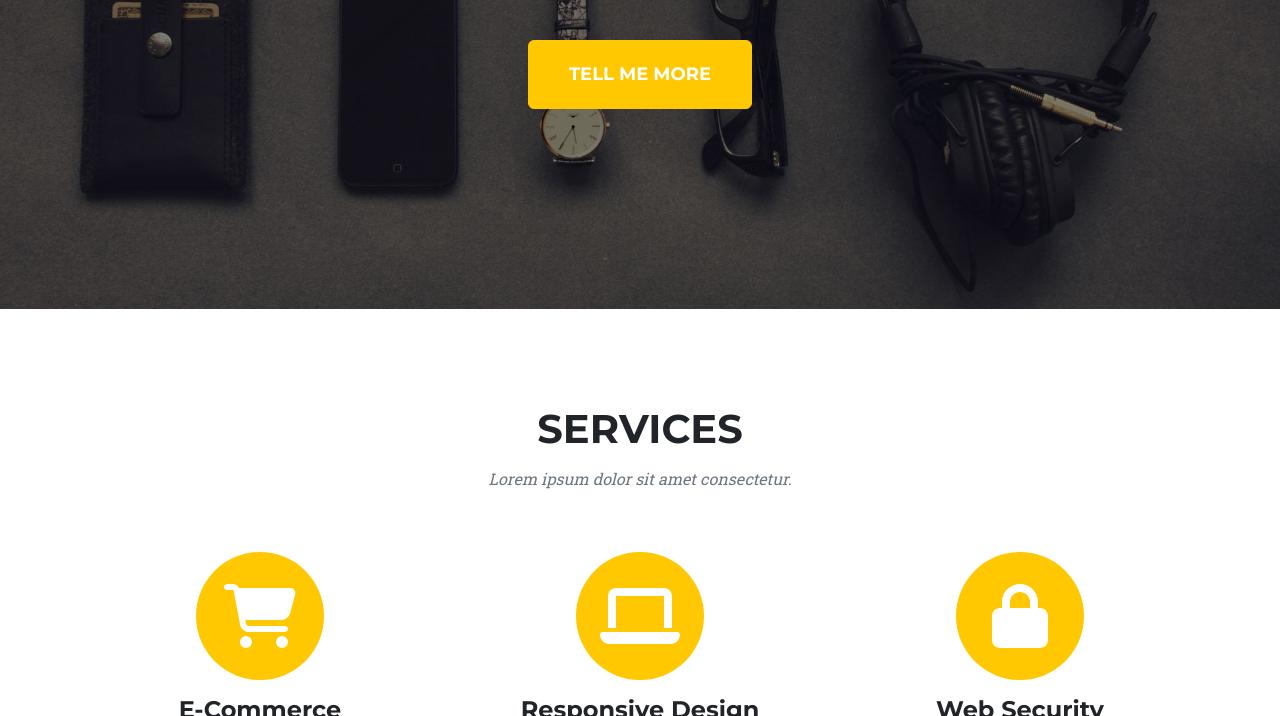
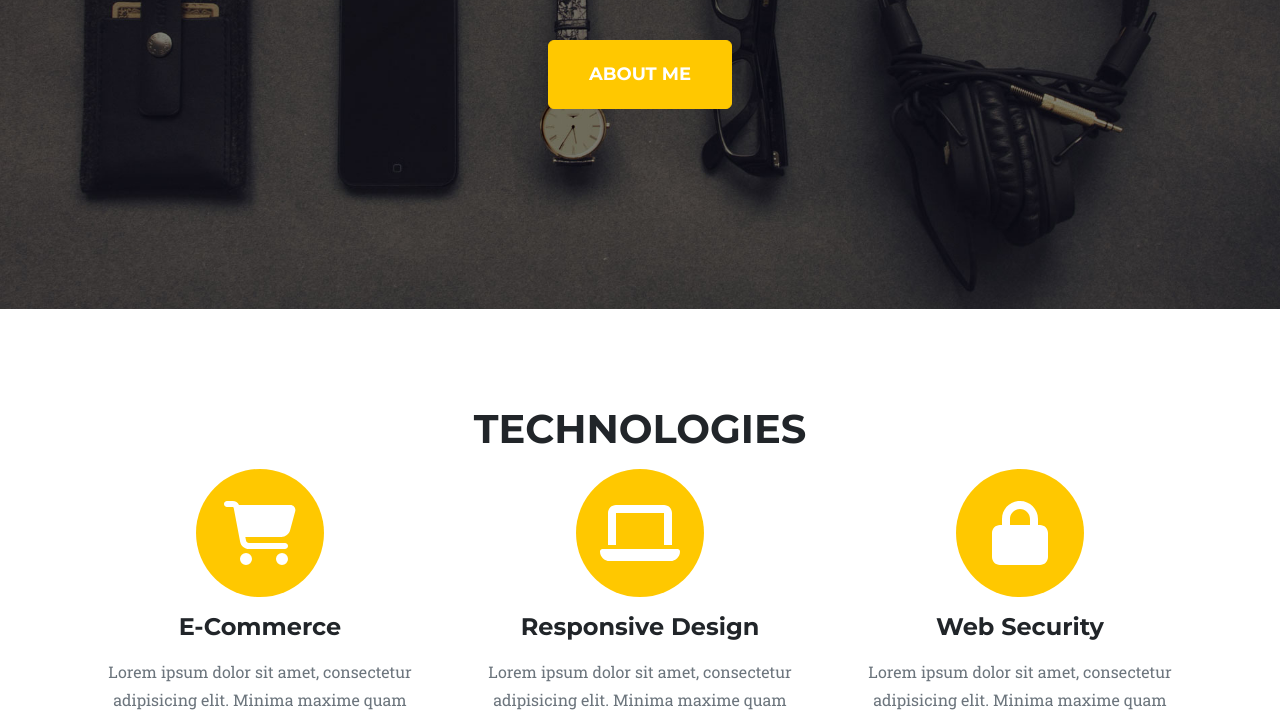
Before and after one commit to mygunj18/gunjanmishra.github.io, a plain HTML site: page index.html in a window 1280 px wide. Shown: the part 436-1152 px from the top of the page. Drawn offline with nearby package versions, Linux system fonts and the light colour scheme.

Commit message:
Update index.html

```diff
--- a/index.html
+++ b/index.html
@@ -39,17 +39,16 @@
         <!-- Masthead-->
         <header class="masthead">
             <div class="container">
-                <div class="masthead-subheading">Welcome To Our Studio!</div>
+                <div class="masthead-subheading">Hi there!</div>
                 <div class="masthead-heading text-uppercase">It's Nice To Meet You</div>
-                <a class="btn btn-primary btn-xl text-uppercase" href="#services">Tell Me More</a>
+                <a class="btn btn-primary btn-xl text-uppercase" href="#services">About Me</a>
             </div>
         </header>
         <!-- Services-->
         <section class="page-section" id="services">
             <div class="container">
                 <div class="text-center">
-                    <h2 class="section-heading text-uppercase">Services</h2>
-                    <h3 class="section-subheading text-muted">Lorem ipsum dolor sit amet consectetur.</h3>
+                    <h2 class="section-heading text-uppercase">Technologies</h2>
                 </div>
                 <div class="row text-center">
                     <div class="col-md-4">
```
